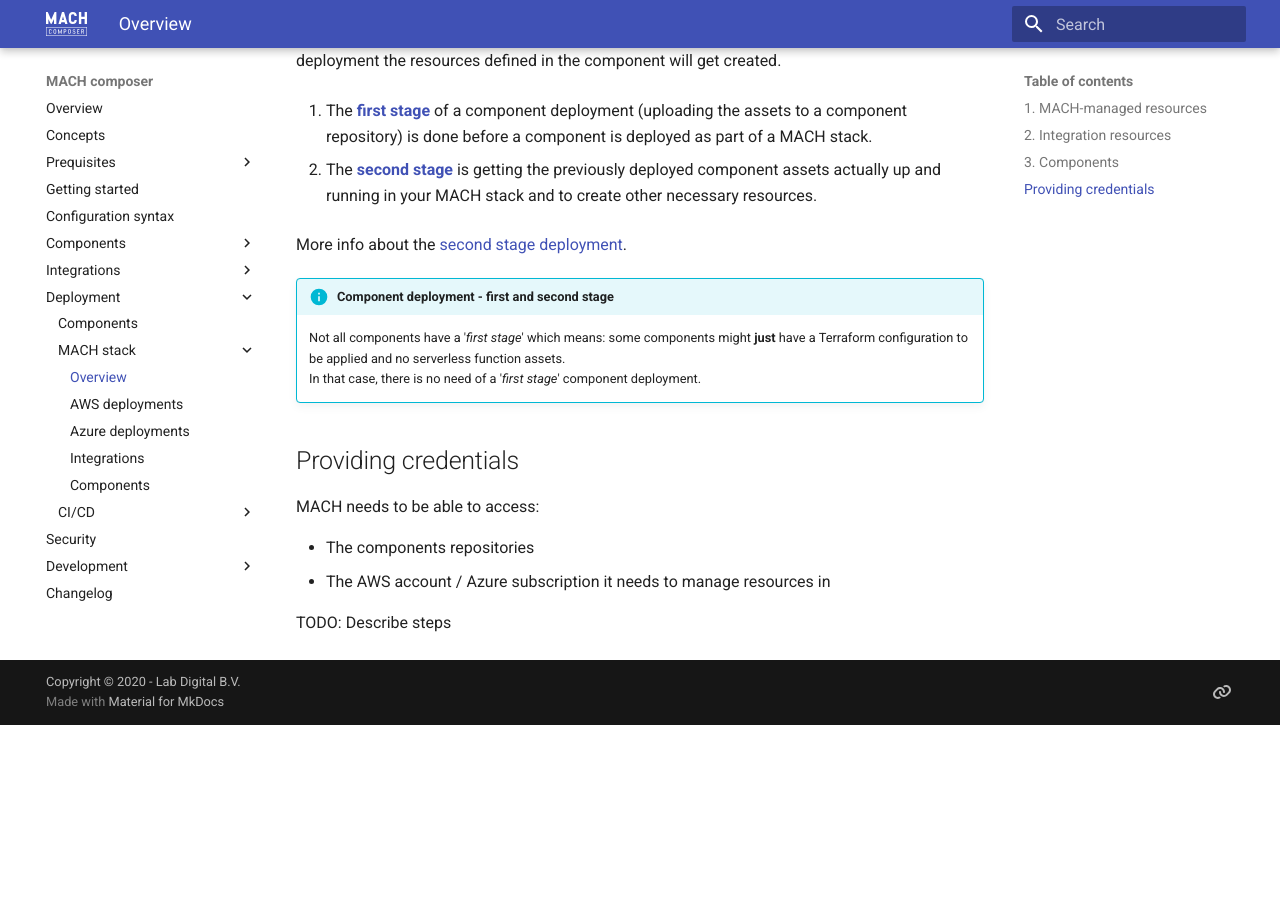
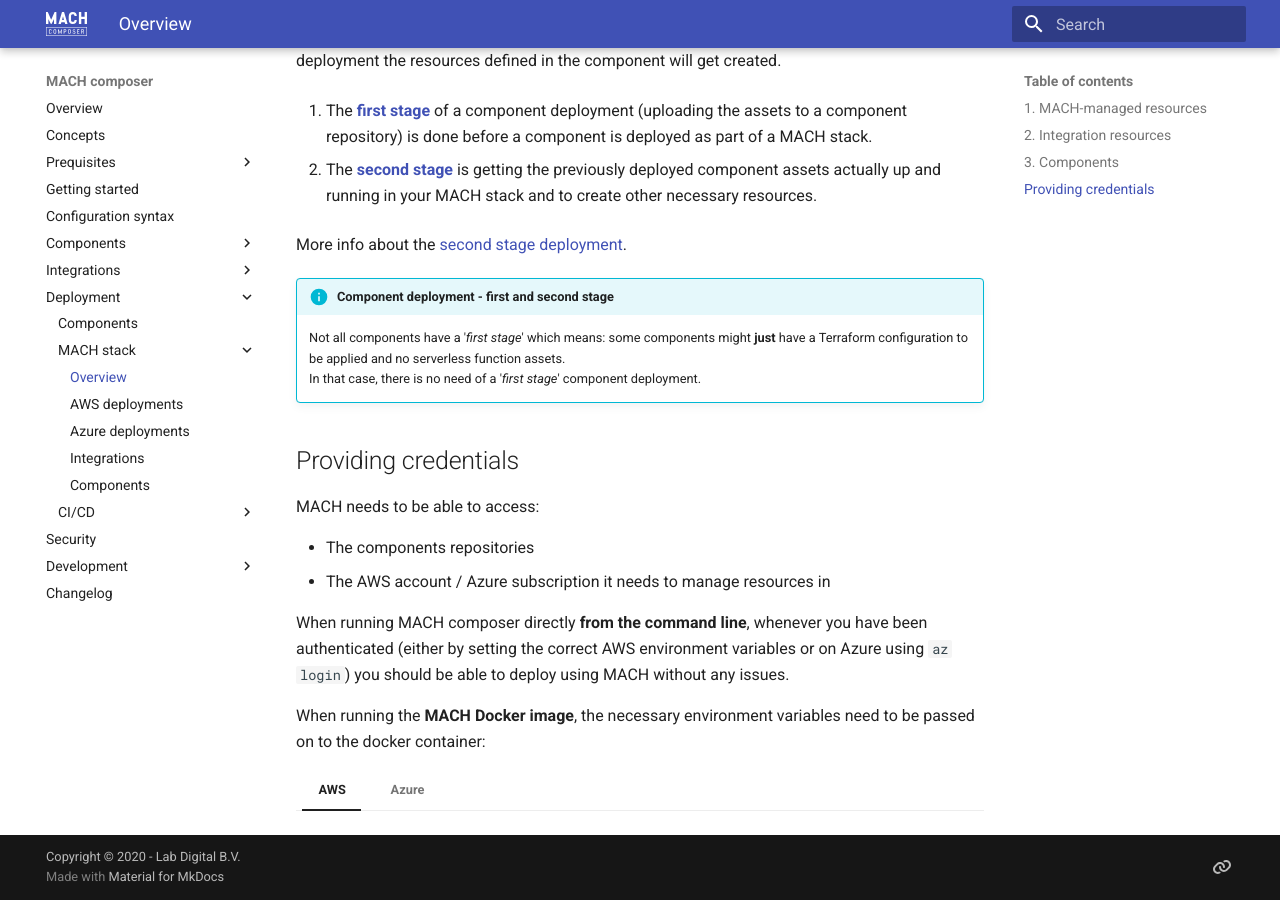
Before and after one commit to mach-composer/mach-composer-cli, an MkDocs documentation site: the page built from docs/src/deployment/config/index.md, in a window 1280 px wide and 900 px high, scrolled down 616 px. Built offline with MkDocs 1.6.1 and Material for MkDocs 9.7.7, drawn with Linux system fonts in a browser that asks for light colours; a script that is not in the unit is left out; before the commit the page ends 1341 px from its top, so only the background shows below that.

Commit message:
Describe how to provide credentials to MACH

````diff
--- a/docs/src/deployment/config/index.md
+++ b/docs/src/deployment/config/index.md
@@ -35,4 +35,35 @@
 - The components repositories
 - The AWS account / Azure subscription it needs to manage resources in
 
-TODO: Describe steps
+When running MACH composer directly **from the command line**, whenever you have been authenticated (either by setting the correct AWS environment variables or on Azure using `az login`) you should be able to deploy using MACH without any issues.
+
+When running the **MACH Docker image**, the necessary environment variables need to be passed on to the docker container:
+
+=== "AWS"
+    ```bash
+    docker run --rm \
+        --volume $(pwd):/code \
+        --volume $SSH_AUTH_SOCK:/ssh-agent \
+        -e SSH_AUTH_SOCK=/ssh-agent \
+        -e AWS_DEFAULT_REGION=<your-region> \
+        -e AWS_ACCESS_KEY_ID=<your-access-key-id> \
+        -e AWS_SECRET_ACCESS_KEY=<your-secret-access-key> \
+        docker.pkg.github.com/labd/mach-composer/mach:latest \
+        apply
+    ```
+=== "Azure"
+    ```bash
+    docker run --rm \
+        --volume $(pwd):/code \
+        --volume $SSH_AUTH_SOCK:/ssh-agent \
+        -e SSH_AUTH_SOCK=/ssh-agent \
+        -e ARM_CLIENT_ID=<your-client-id> \
+        -e ARM_CLIENT_SECRET=<your-client-secret> \
+        -e ARM_SUBSCRIPTION_ID=<your-subscription-id> \
+        -e ARM_TENANT_ID=<your-tenant-id> \
+        docker.pkg.github.com/labd/mach-composer/mach:latest \
+        apply --with-sp-login
+    ```
+
+    For Azure you'll need to run it with the `--with-sp-login` option let the MACH composer perform an `az login` command.<br>
+    [More info](./../../workflow/cli.md#apply).
````
